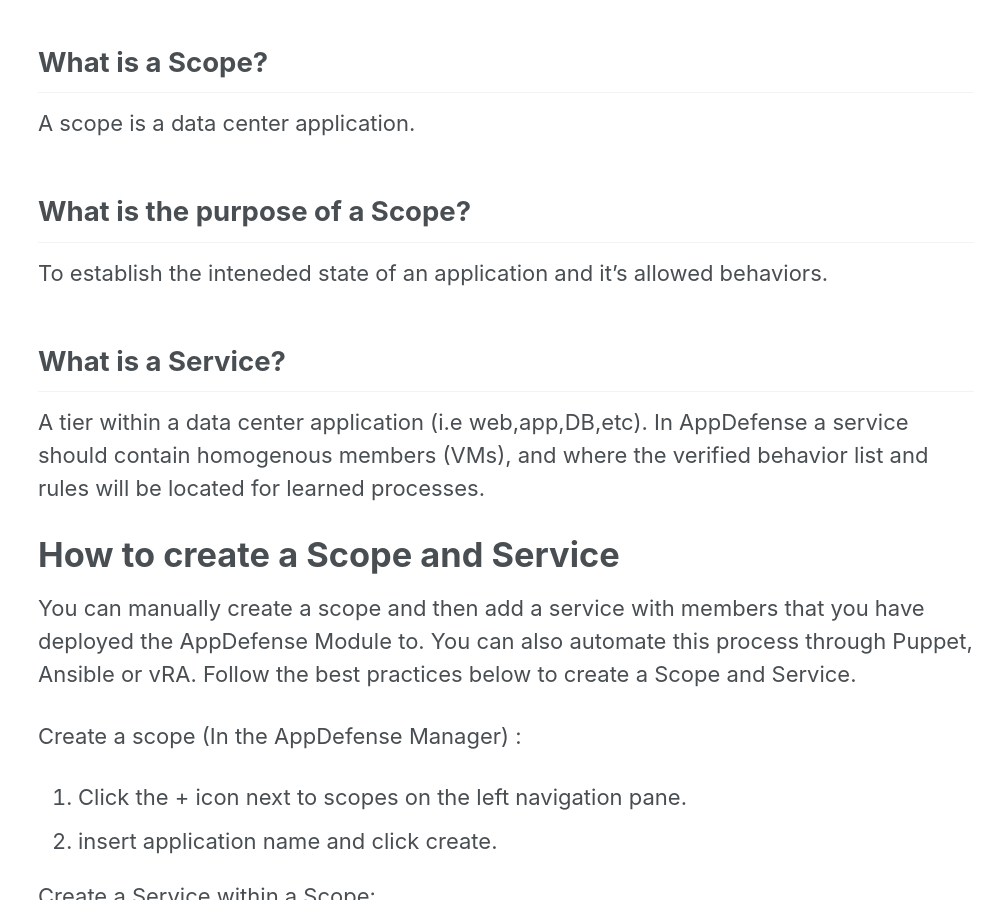
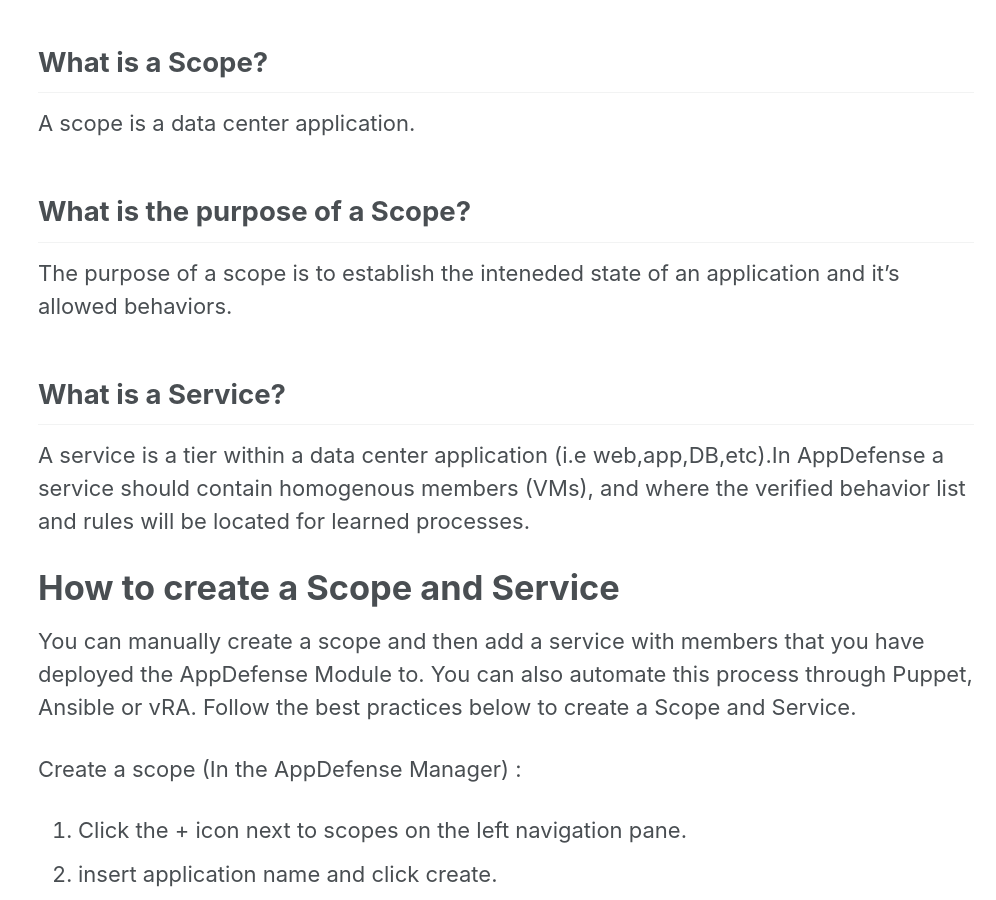
Before and after one commit to vmware-csa-team/AppDefense-Quick-Start-Guide, a Jekyll site: the page built from AppD Pages/scopes_service.md, in a window 1280 px wide and 900 px high, scrolled down 947 px. Shown: the whole window, without its empty margins (284-1280 px from the left). Built offline with Jekyll 4.4.1, drawn with Linux system fonts in a browser that asks for light colours; nearby versions of some CDN libraries.

Commit message:
Update scopes_service.md

```diff
--- a/AppD Pages/scopes_service.md
+++ b/AppD Pages/scopes_service.md
@@ -19,11 +19,11 @@
 
 ## What is the purpose of a Scope?
 
-To establish the inteneded state of an application and it's allowed behaviors.
+The purpose of a scope is to establish the inteneded state of an application and it's allowed behaviors.
 
 ## What is a Service?
 
-A tier within a data center application (i.e web,app,DB,etc). In AppDefense a service should contain homogenous members (VMs), and where the verified behavior list and rules will be located for learned processes.
+A service is a tier within a data center application (i.e web,app,DB,etc).In AppDefense a service should contain homogenous members (VMs), and where the verified behavior list and rules will be located for learned processes.
 
 # How to create a Scope and Service
 
```
